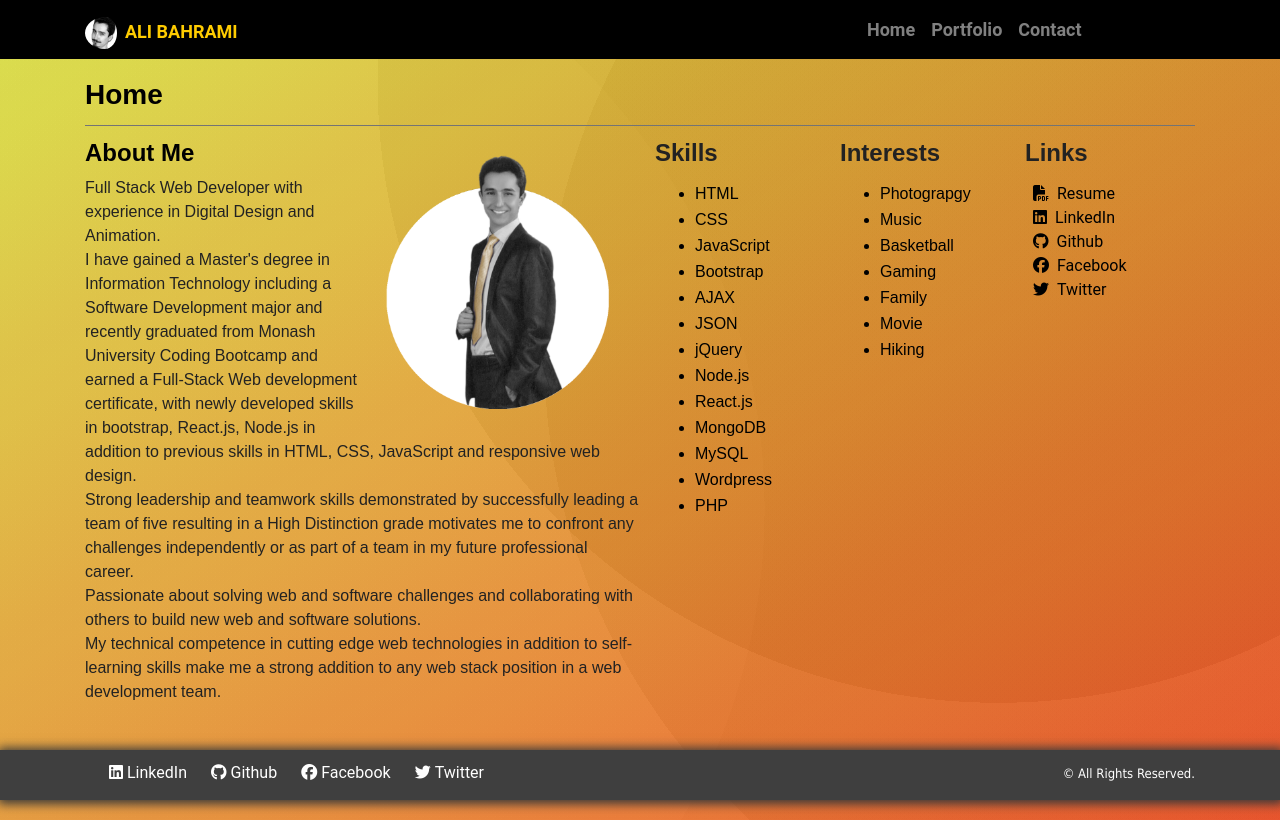
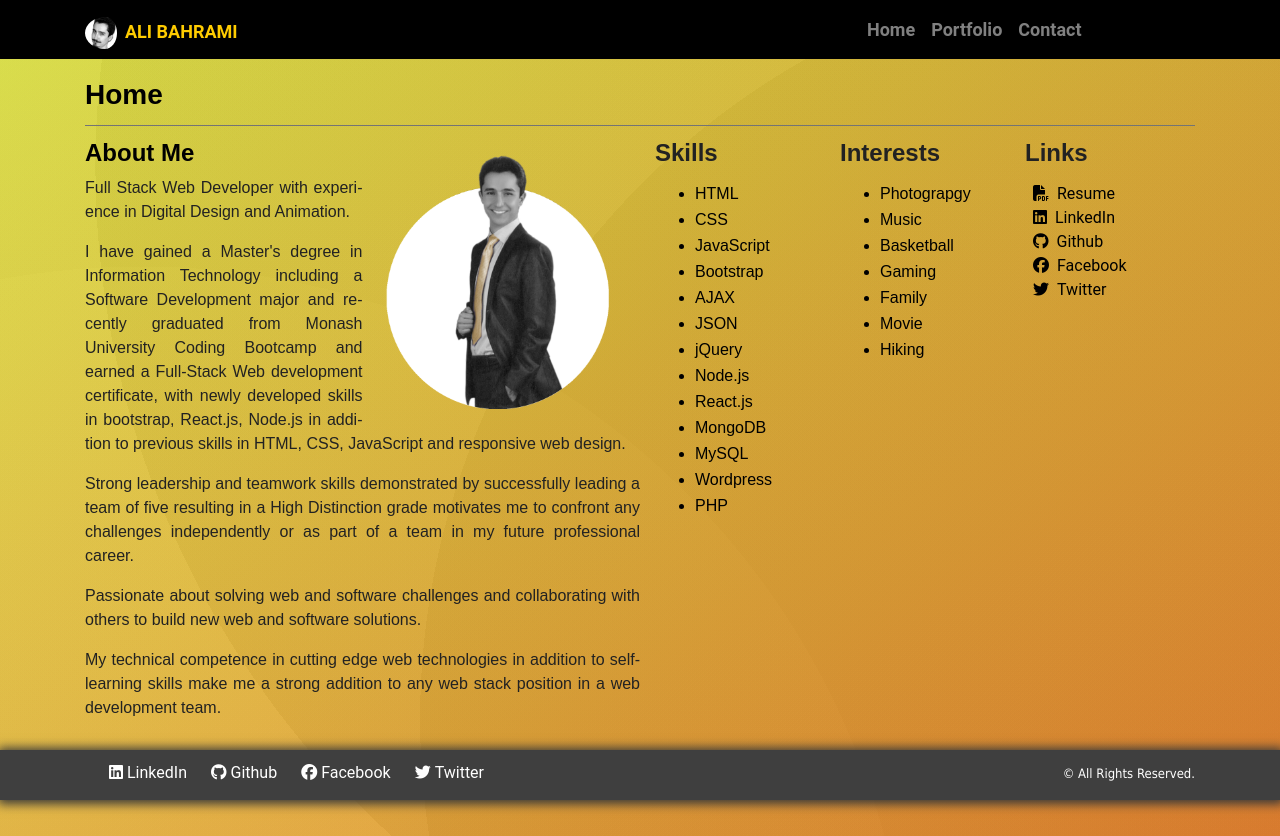
Before and after one commit to alibahrami633/react-portfolio, a React (Create React App) app: page /#/ in a window 1280 px wide. Built offline with nearby package versions, Linux system fonts and the light colour scheme; no server answers; a web font is replaced by a local one.

Commit message:
solved the routing of the app for github pages using HashRouter instead of BrowserRouter

```diff
--- a/public/index.html
+++ b/public/index.html
@@ -17,7 +17,9 @@
   <title>.::Ali Bahrami | Homepage::.</title>
 </head>
 
-<body>
+<body style="
+  background-image: radial-gradient(circle at 11% 62%, rgba(205, 205, 205,0.04) 0%, rgba(205, 205, 205,0.04) 50%,rgba(149, 149, 149,0.04) 50%, rgba(149, 149, 149,0.04) 100%),radial-gradient(circle at 78% 10%, rgba(49, 49, 49,0.04) 0%, rgba(49, 49, 49,0.04) 50%,rgba(254, 254, 254,0.04) 50%, rgba(254, 254, 254,0.04) 100%),radial-gradient(circle at 92% 43%, rgba(34, 34, 34,0.04) 0%, rgba(34, 34, 34,0.04) 50%,rgba(206, 206, 206,0.04) 50%, rgba(206, 206, 206,0.04) 100%),linear-gradient(329deg, rgb(241, 77, 33),rgb(218, 227, 61));
+  ; background-size: 100% 200%;">
   <noscript>
     You need to enable JavaScript to run this app.
   </noscript>
--- a/src/App.js
+++ b/src/App.js
@@ -1,26 +1,25 @@
 import React from "react";
-import { BrowserRouter as Router, Route, Switch } from "react-router-dom";
+import { HashRouter as Router, Route, Switch } from "react-router-dom";
 import Home from "./pages/Home";
 import Portfolio from "./pages/Portfolio";
 import Contact from "./pages/Contact";
 import Nav from "./components/Nav";
-// import NoMatch from "./pages/NoMatch";
+import NoMatch from "./pages/NoMatch";
 import Footer from "./components/Footer";
 import Wrapper from "./components/Wrapper"
 import "./style.css";
 
 function App() {
   return (
-    <Router>
+    <Router basename="/">
       <div className="grad-bg">
         <Nav />
         <Wrapper>
           <Switch>
-            <Route exact path={["/home"]} component={Home} />
+            <Route exact path={["/", "/home"]} component={Home} />
             <Route exact path="/portfolio" component={Portfolio} />
             <Route exact path="/contact" component={Contact} />
-            <Route path="/" component={Home} />
-            {/* <Route component={NoMatch} /> */}
+            <Route component={NoMatch} />
           </Switch>
         </Wrapper>
         <Footer />
--- a/src/pages/Home.js
+++ b/src/pages/Home.js
@@ -26,26 +26,19 @@ function Home() {
                                     <h4 className="cool-link">About Me</h4>
                                     <p>
                                         Full Stack Web Developer with experience in Digital Design and Animation.
-                                <br />
-                                I have gained a Master's degree in Information Technology including a Software
-                                Development major and
-                                recently graduated from Monash University Coding Bootcamp and earned a Full-Stack Web
-                                development certificate, with newly developed skills in bootstrap, React.js, Node.js in
-                                addition to previous skills in HTML, CSS, JavaScript and responsive web design.
-                                <br />
-                                Strong leadership and teamwork skills demonstrated by successfully leading a team of
-                                five
-                                resulting in a High Distinction grade motivates me to confront any challenges
-                                independently or as part of a team in my future professional career.
-                                <br />
-                                Passionate about solving web and software challenges and collaborating with others to
-                                build new web and
-                                software solutions.
-                                <br />
-                                My technical competence in cutting edge web technologies in addition
-                                to self-learning skills make me a strong addition to any web stack position in a web
-                                development team.
-                            </p>
+                                    </p>
+                                    <p>
+                                        I have gained a Master's degree in Information Technology including a Software Development major and recently graduated from Monash University Coding Bootcamp and earned a Full-Stack Web development certificate, with newly developed skills in bootstrap, React.js, Node.js in addition to previous skills in HTML, CSS, JavaScript and responsive web design.
+                                    </p>
+                                    <p>
+                                        Strong leadership and teamwork skills demonstrated by successfully leading a team of five resulting in a High Distinction grade motivates me to confront any challenges independently or as part of a team in my future professional career.
+                                    </p>
+                                    <p>
+                                        Passionate about solving web and software challenges and collaborating with others to build new web and software solutions.
+                                    </p>
+                                    <p>
+                                        My technical competence in cutting edge web technologies in addition to self-learning skills make me a strong addition to any web stack position in a web development team.
+                                    </p>
                                 </div>
                             </div>
                             {/* <Col size="md-12 xl-6">
--- a/src/pages/style.css
+++ b/src/pages/style.css
@@ -68,5 +68,6 @@
 /* *****************************  */
 
 .image-text p {
-    text-align: distribute;
+    text-align: justify;
+    hyphens: auto;
 }
--- a/src/style.css
+++ b/src/style.css
@@ -1,9 +1,9 @@
-.grad-bg {
-    background-image: radial-gradient(circle at 11% 62%, rgba(205, 205, 205,0.04) 0%, rgba(205, 205, 205,0.04) 50%,rgba(149, 149, 149,0.04) 50%, rgba(149, 149, 149,0.04) 100%),radial-gradient(circle at 78% 10%, rgba(49, 49, 49,0.04) 0%, rgba(49, 49, 49,0.04) 50%,rgba(254, 254, 254,0.04) 50%, rgba(254, 254, 254,0.04) 100%),radial-gradient(circle at 92% 43%, rgba(34, 34, 34,0.04) 0%, rgba(34, 34, 34,0.04) 50%,rgba(206, 206, 206,0.04) 50%, rgba(206, 206, 206,0.04) 100%),linear-gradient(329deg, rgb(241, 77, 33),rgb(218, 227, 61));
+/* .grad-bg { */
+    /* background-image: radial-gradient(circle at 11% 62%, rgba(205, 205, 205,0.04) 0%, rgba(205, 205, 205,0.04) 50%,rgba(149, 149, 149,0.04) 50%, rgba(149, 149, 149,0.04) 100%),radial-gradient(circle at 78% 10%, rgba(49, 49, 49,0.04) 0%, rgba(49, 49, 49,0.04) 50%,rgba(254, 254, 254,0.04) 50%, rgba(254, 254, 254,0.04) 100%),radial-gradient(circle at 92% 43%, rgba(34, 34, 34,0.04) 0%, rgba(34, 34, 34,0.04) 50%,rgba(206, 206, 206,0.04) 50%, rgba(206, 206, 206,0.04) 100%),linear-gradient(329deg, rgb(241, 77, 33),rgb(218, 227, 61)); */
     /* background: repeating-linear-gradient(#EEE 1px, #FFF 1px); */
-    /* background-size: 150% 150%; */
+    /* background-size: 400% 400%; */
     /* animation: change 10s ease-in-out infinite; */
-}
+/* } */
 
 /* @keyframes change {
     0% {
```
Also changed, not shown: src/components/Wrapper/style.css (line endings or trailing spaces).
